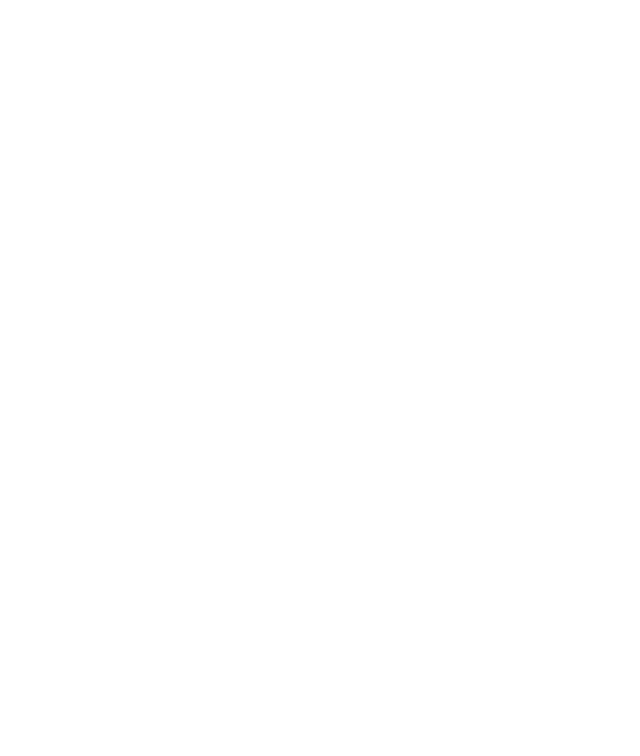
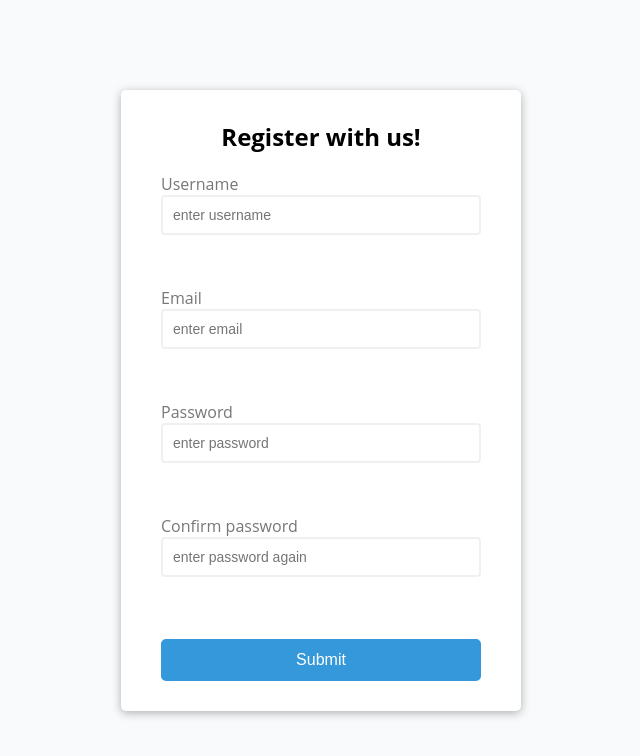
Before and after one commit to priyankadaryani/FormValidator, a plain HTML site: page script.html in a window 1280 px wide. Shown: the whole page, without its empty margins (319-959 px from the left). Drawn offline with Linux system fonts and the light colour scheme.

Commit message:
complete script and add style

```diff
--- a/script.html
+++ b/script.html
@@ -1,16 +1,50 @@
+<!-- ! press shift+option+down arrow to paste the whole copied segment below it -->
+<!-- ! # for ID and . for class -->
+<!-- ! select some text, and all other instances of the same thing will get highlighted too,
+     ! press Cmd+D to select the next instance and so on -->
+
 <!DOCTYPE html>
 <html lang="en">
+
 <head>
     <meta charset="UTF-8">
     <meta http-equiv="X-UA-Compatible" content="IE=edge">
     <meta name="viewport" content="width=device-width, initial-scale=1.0">
-    <title>Document</title>
+    <link rel="stylesheet" href="style.css">
+    <title>Form Validator</title>
 </head>
+
 <body>
     <div class="container">
         <!-- *** no action in form because we arent sending it to any file? -->
         <!-- *** the idea is that we will use IDs for JS and classes for CSS -->
-        <form id="form" class="form"></form>
+        <form id="form" class="form">
+            <h2>Register with us!</h2>
+            <div class="form-control">
+                <label for="username">Username</label>
+                <input type="text" id="username" placeholder="enter username">
+                <small>Error message</small>
+            </div>
+            <div class="form-control">
+                <label for="email">Email</label>
+                <input type="text" id="email" placeholder="enter email">
+                <small>Error message</small>
+            </div>
+            <div class="form-control">
+                <label for="password">Password</label>
+                <input type="text" id="password" placeholder="enter password">
+                <small>Error message</small>
+            </div>
+            <div class="form-control">
+                <label for="password2">Confirm password</label>
+                <input type="text" id="password2" placeholder="enter password again">
+                <small>Error message</small>
+            </div>
+            <button>Submit</button>
+        </form>
+
+
     </div>
 </body>
+
 </html>
--- a/style.css
+++ b/style.css
@@ -0,0 +1,97 @@
+@import url('https://fonts.googleapis.com/css2?family=Montserrat:ital,wght@0,500;0,600;1,400&display=swap');
+
+
+:root {
+    --success-color: #2ecc71;
+    --error-color: #e74c3c;
+}
+
+* {
+    box-sizing: border-box;
+}
+
+body {
+    background-color: #f9fafb;
+    font-family: 'Open Sans', sans-serif;
+    display: flex;
+    align-items: center;
+    justify-content: center;
+    min-height: 100vh;
+    margin: 0;
+}
+
+.container {
+    background-color: #fff;
+    border-radius: 5px;
+    box-shadow: 0 2px 10px rgba(0, 0, 0, 0.3);
+    width: 400px;
+}
+
+.form {
+    padding: 30px 40px;
+
+}
+
+h2 {
+    text-align: center;
+    margin: 0 0 20px;
+
+}
+
+.form-control {
+    margin-bottom: 10px;
+    padding-bottom: 20px;
+    position: relative;
+}
+
+.form-control label {
+    color: #777;
+    display: block;
+    margin-bottom: 5 px;
+}
+
+.form-control input {
+    border: 2px solid #f0f0f0;
+    border-radius: 4px;
+    display: block;
+    width: 100%;
+    padding: 10px;
+    font-size: 14px;
+}
+
+.form-control input:focus {
+    outline: 0;
+    border-color: #777;
+}
+
+.form-control.success input {
+    border-color: var(--success-color);
+
+}
+
+.form-control.error input {
+    border-color: var(--error-color);
+
+}
+
+.form-control small {
+    color: var(--error-color);
+    visibility: hidden;
+}
+
+.form-control.error small {
+    visibility: visible;
+}
+
+.form button {
+    cursor: pointer;
+    background-color: #3498db;
+    border: 2px solid #3498db;
+    border-radius: 5px;
+    color: #fff;
+    display: block;
+    font-size: 16px;
+    padding: 10px;
+    margin-top: 20px;
+    width: 100%;
+}
```
